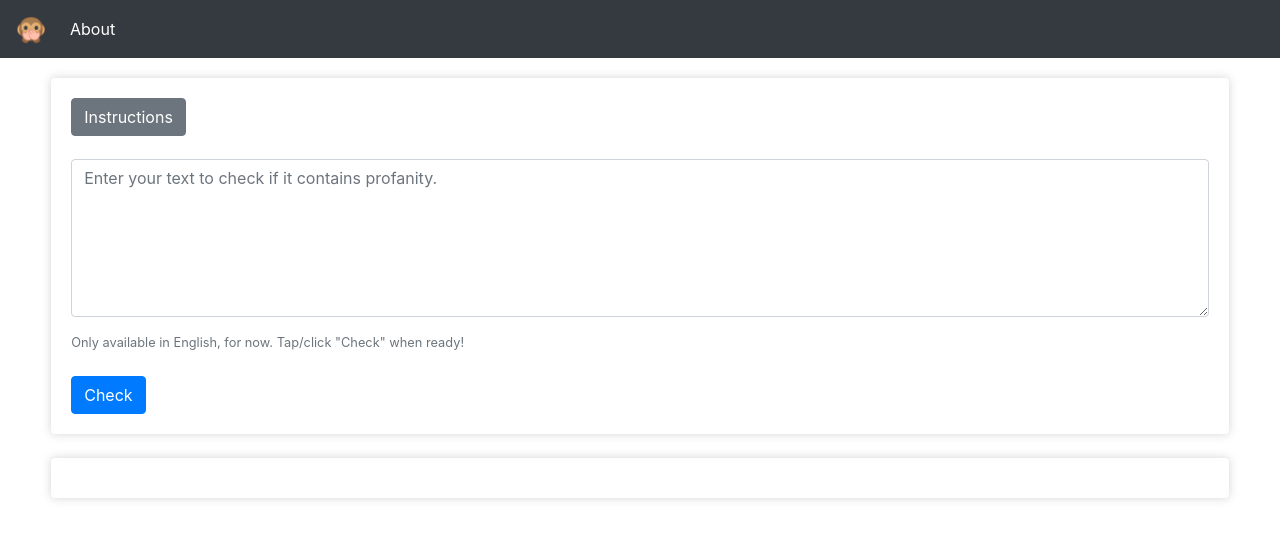
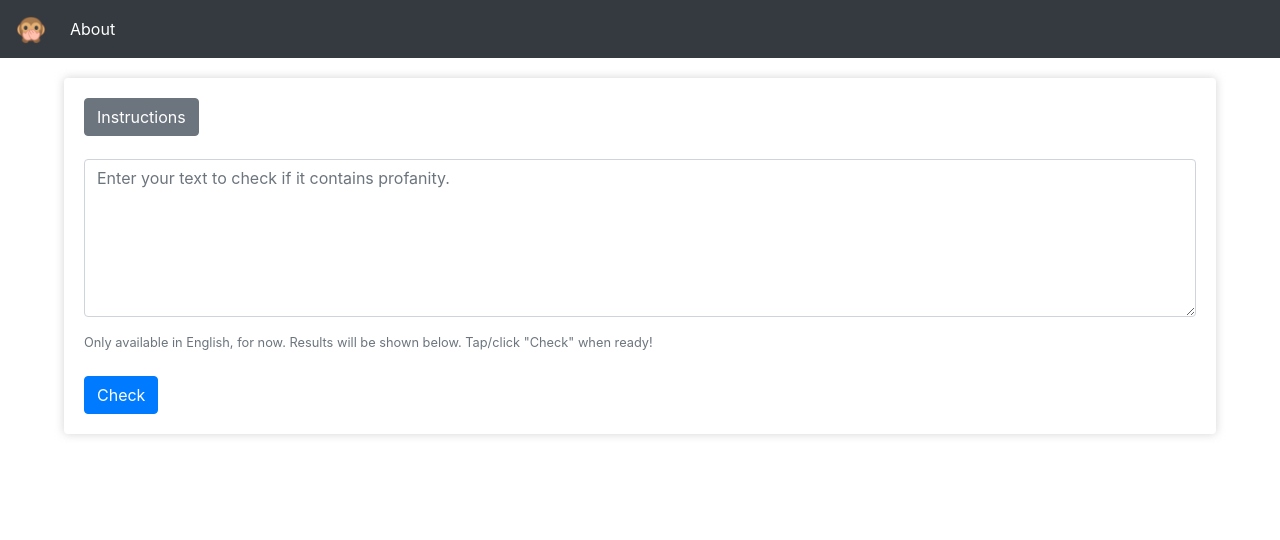
Before and after one commit to aa-ag/pg13, a Python web app: template webapp/templates/home.html in a window 1280 px wide. Shown: the top 540 px of the page. Run offline with Jinja, Linux system fonts and the light colour scheme; the template is opened without the code that fills it, so the values that code supplies are empty; some libraries are stand-ins or nearby versions.

Commit message:
first wave of CSS

```diff
--- a/webapp/static/css/main.css
+++ b/webapp/static/css/main.css
@@ -1,6 +1,6 @@
 .wrapper, .jumbotron, .result {
     margin: auto;
-    width: 92%;
+    width: 90%;
 }
 
 header, form, .jumbotron, .result, .btn-primary {
@@ -24,12 +24,15 @@ header, form, .jumbotron, .result, .btn-primary {
     padding-top: 20px;
 }
 
-.wrapper > main {
+.wrapper > main, #checked {
     padding: 20px;
 }
 
-#checked {
-    padding: 20px;
+#result {
+    border-radius: 4px;
+    background-color: #ffffff;
+    margin-bottom: 0px;
+    box-shadow: 0px 0px 10px 0px rgba(192, 192, 192, 0.685);
 }
 
 /* .lead > a, .display-4 > a, .card > p > a {
--- a/webapp/templates/home.html
+++ b/webapp/templates/home.html
@@ -18,7 +18,8 @@
 				<div class="card card-body">
 					Enter your text and the program tells you if it contains profanity.
 					<small id="helperText" class="form-text text-muted">
-					What is considered profanity? See full list <a href="https://github.com/snguyenthanh/better_profanity/blob/master/better_profanity/profanity_wordlist.txt" target="_blank" rel="noopener noreferrer">here</a>.
+					What is considered profanity?
+					See full list <a href="https://github.com/snguyenthanh/better_profanity/blob/master/better_profanity/profanity_wordlist.txt" target="_blank" rel="noopener noreferrer">here</a>.
 					</small>
 				</div>
 			</div>
@@ -37,7 +38,9 @@
 			</div> -->
 
 			<small id="helperText" class="form-text text-muted">
-				Only available in English, for now. Tap/click "Check" when ready!
+				Only available in English, for now.
+				Results will be shown below.
+				Tap/click "Check" when ready!
 			</small>
 
 			<button type="submit" class="btn btn-primary" onclick="check_input();">Check</button>
@@ -48,7 +51,7 @@
 
 	<br>
 
-	<div class="wrapper">
+	<div class="result">
 		<div id="checked"></div>
 	</div>
 
```
